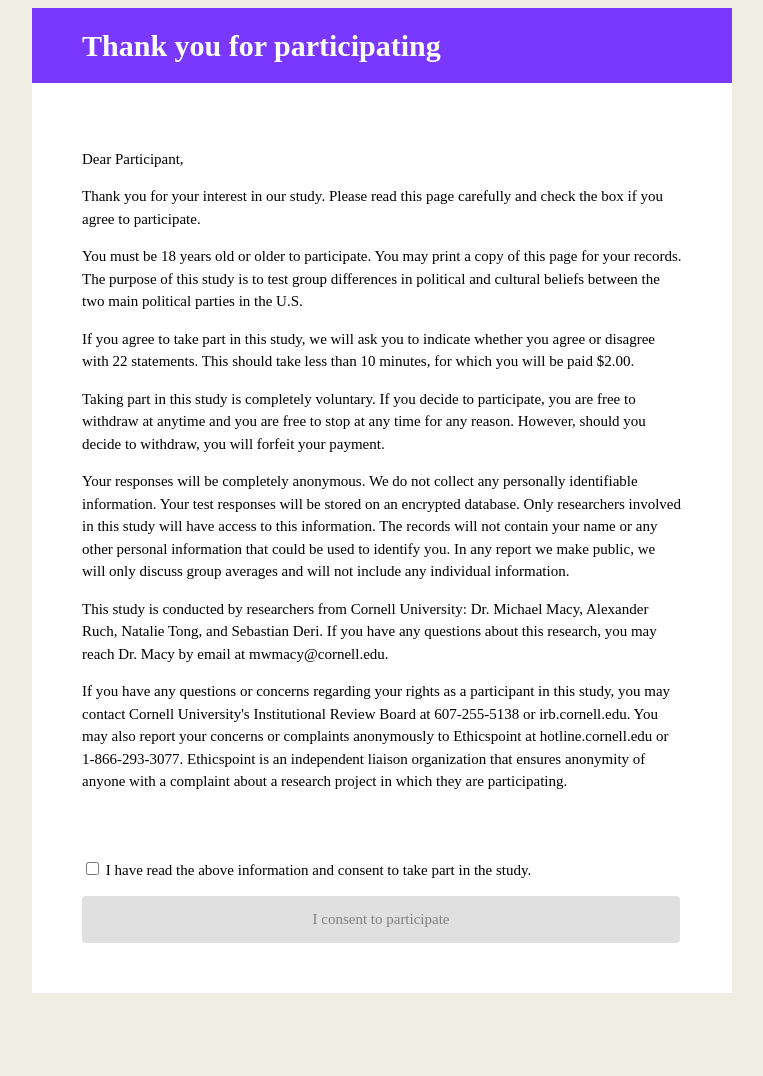
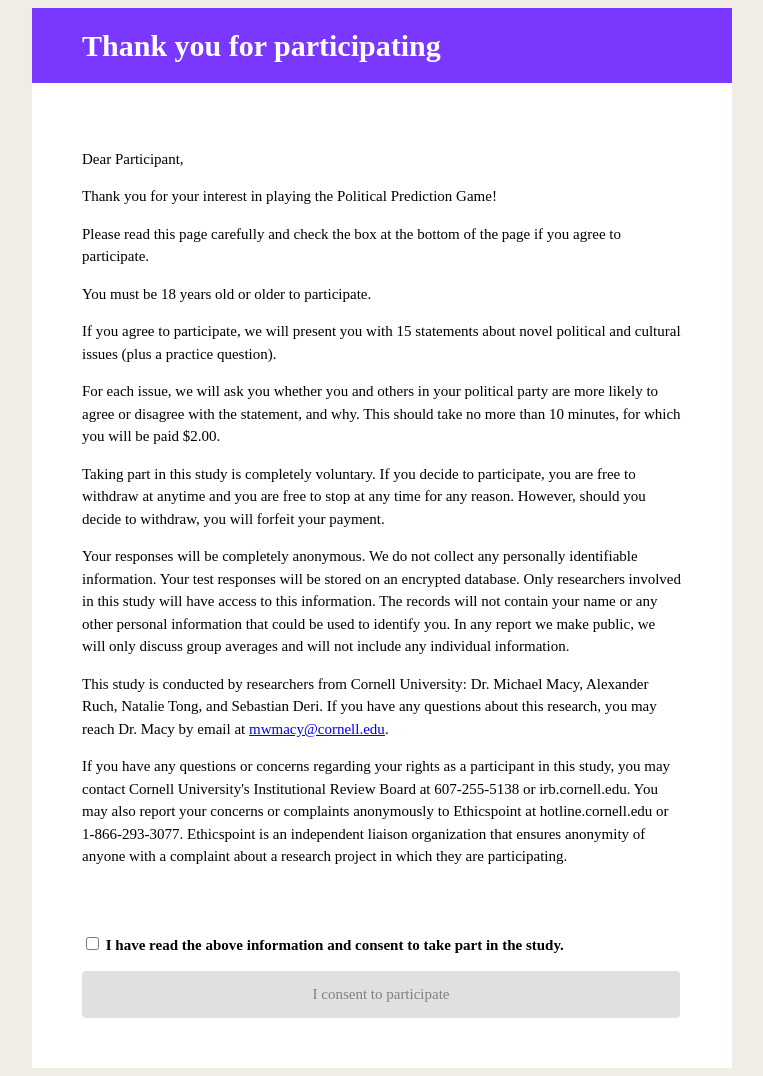
Before and after one commit to JunanQu/Policy_Lab_2018, a PHP site: page /consent0.php in a window 1280 px wide. Shown: the whole page, without its empty margins (258-1021 px from the left). Before the commit the page ends 993 px from the top, so only its background shows below. Run offline with PHP 8.4, Linux system fonts and the light colour scheme; data comes from the database, SQL or seed files in the repository; data that the repository does not hold is empty.

Commit message:
Updating content of consent page.

```diff
--- a/consent0.php
+++ b/consent0.php
@@ -43,21 +43,25 @@ function enableButton() {
     <div class="wrapper" id="consent">
         <p>
           Dear Participant,
-
+        </p>
         <p>
-           Thank you for your interest in our study.
-           Please read this page carefully and check the box if you agree to participate.
+          Thank you for your interest in playing the Political Prediction Game!
         </p>
-
+        <p>
+          Please read this page carefully and check the box at the bottom of the
+          page if you agree to participate.
+        </p>
         <p>
           You must be 18 years old or older to participate.
-          You may print a copy of this page for your records.
-          The purpose of this study is to test group differences in political and cultural beliefs between the two main political parties in the U.S.
         </p>
-
         <p>
-           If you agree to take part in this study, we will ask you to indicate whether you agree or disagree with 22 statements.
-           This should take less than 10 minutes, for which you will be paid $2.00.
+          If you agree to participate, we will present you with 15 statements about
+          novel political and cultural issues  (plus a practice question).
+        </p>
+        <p>
+          For each issue, we will ask you whether you and others in your political
+          party are more likely to agree or disagree with the statement, and why.
+          This should take no more than 10 minutes, for which you will be paid $2.00.
         </p>
         <p>
           Taking part in this study is completely voluntary.
@@ -75,7 +79,7 @@ function enableButton() {
         </p>
         <p>
            This study is conducted by researchers from Cornell University: Dr. Michael Macy, Alexander Ruch, Natalie Tong, and Sebastian Deri.
-           If you have any questions about this research, you may reach Dr. Macy by email at mwmacy@cornell.edu.
+           If you have any questions about this research, you may reach Dr. Macy by email at <a href="mailto:mwmacy@cornell.edu">mwmacy@cornell.edu</a>.
         </p>
         <p>
           If you have any questions or concerns regarding your rights as a participant in this study,
@@ -104,8 +108,8 @@ function enableButton() {
        echo'<form action="game_instructions2.php" method="post">';
         }
        ?>
-       <p><input type="checkbox" id="myCheck" onclick="javascript:enableButton();" >
-         I have read the above information and consent to take part in the study.<br></p>
+       <p><strong><input type="checkbox" id="myCheck" onclick="javascript:enableButton();" >
+         I have read the above information and consent to take part in the study.</strong><br></p>
 
 
      <input type = "submit" class="button" id = "myButton" value = "I consent to participate" onclick="javascript:enableButton();"  >
```
Lines whose indentation alone changed are shown as unchanged.
